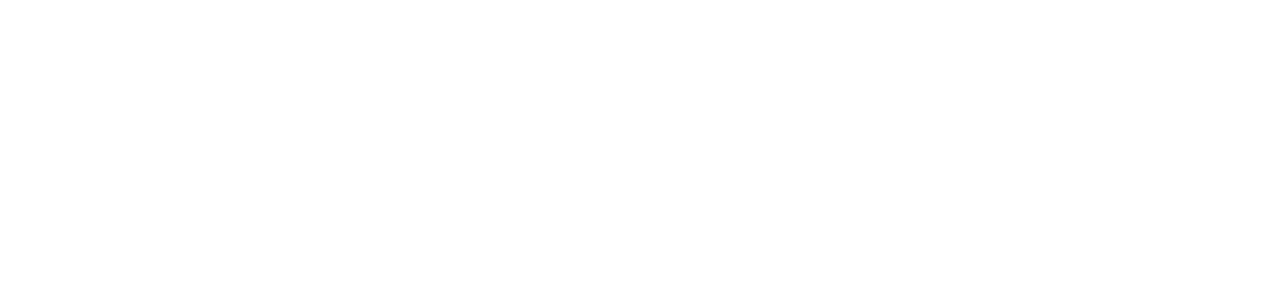
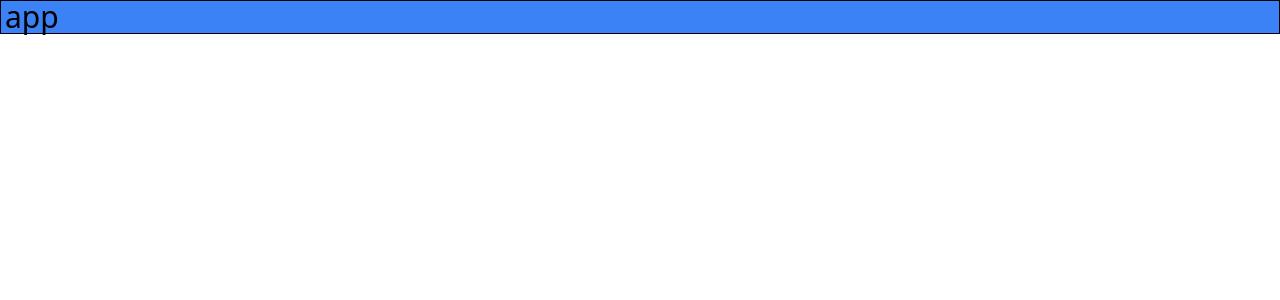
Before and after one commit to calix-cui/react-demo, a React (Create React App) app: page / in a window 1280 px wide. Shown: the top 300 px of the page. Built offline with nearby package versions, Linux system fonts and the light colour scheme.

Commit message:
feat: tailwind

```diff
--- a/package.json
+++ b/package.json
@@ -71,6 +71,7 @@
     "eslint-plugin-storybook": "^0.8.0",
     "prop-types": "^15.8.1",
     "storybook": "^8.0.9",
+    "tailwindcss": "^3.4.4",
     "webpack": "^5.91.0"
   }
 }
--- a/src/App.css
+++ b/src/App.css
@@ -1,3 +1,7 @@
+@tailwind base;
+@tailwind components;
+@tailwind utilities;
+
 * {
   box-sizing: border-box;
 }
--- a/src/App.tsx
+++ b/src/App.tsx
@@ -56,6 +56,10 @@ import { useEffect, useRef, useState } from 'react';
 // import useCountDown from './hooks/useCountDown'
 
 export default function App() {
+  return (
+    <div className='text-base p-1 border border-black border-solid hover:text-[30px] md:bg-blue-500'>app</div>
+  )
+
 	/*useLifeCycles useMountedState*/
 	// useLifeCycles(() => console.log('Mounted'), () => console.log('UnMounted'))
 
--- /dev/null
+++ b/tailwind.config.js
@@ -0,0 +1,17 @@
+/** @type {import('tailwindcss').Config} */
+module.exports = {
+  content: [
+    "./src/**/*.{js,jsx,ts,tsx}"
+  ],
+  theme: {
+    extend: {
+      // fontSize: {
+      //   'base': ['30px', '2rem']
+      // }
+    },
+    screens: {
+      md: '300px'
+    }
+  },
+  plugins: [],
+}
```
Also changed, not shown: 1 other file (tests, documents, lock files or other folders).
